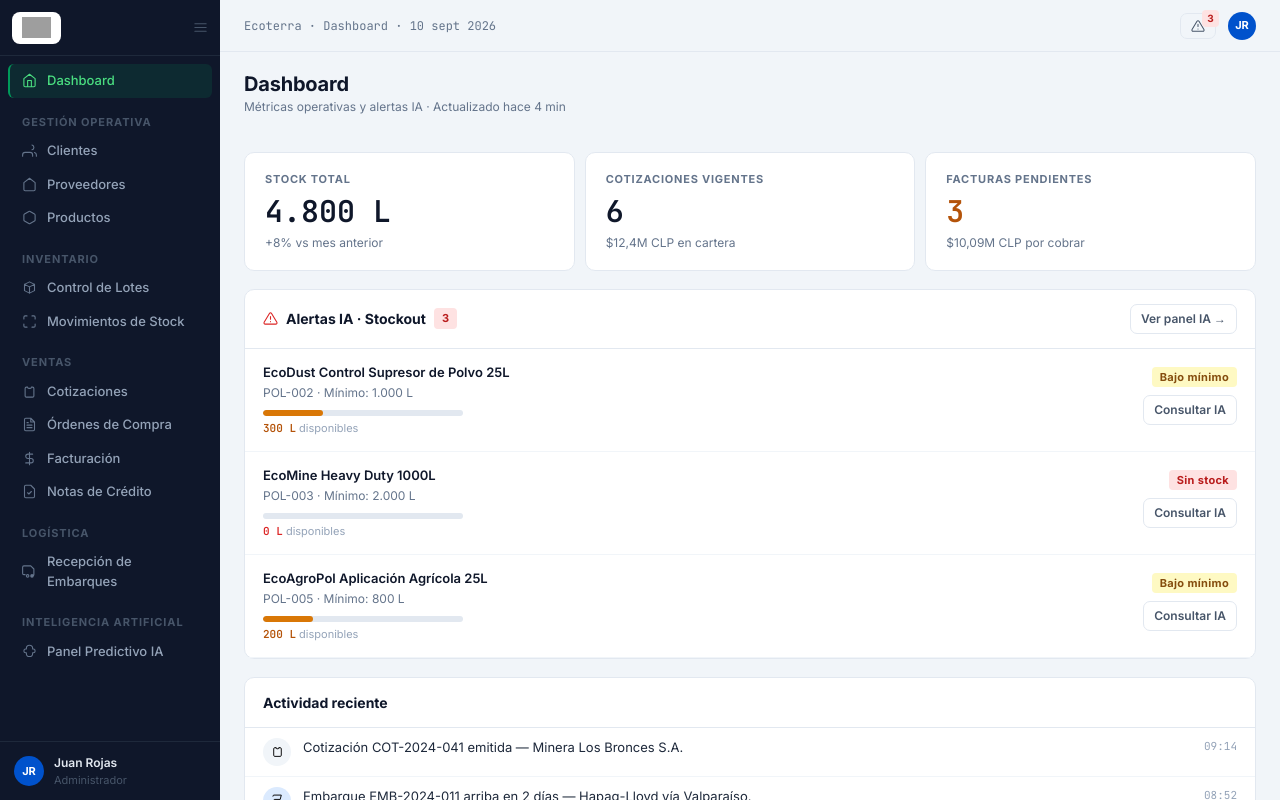
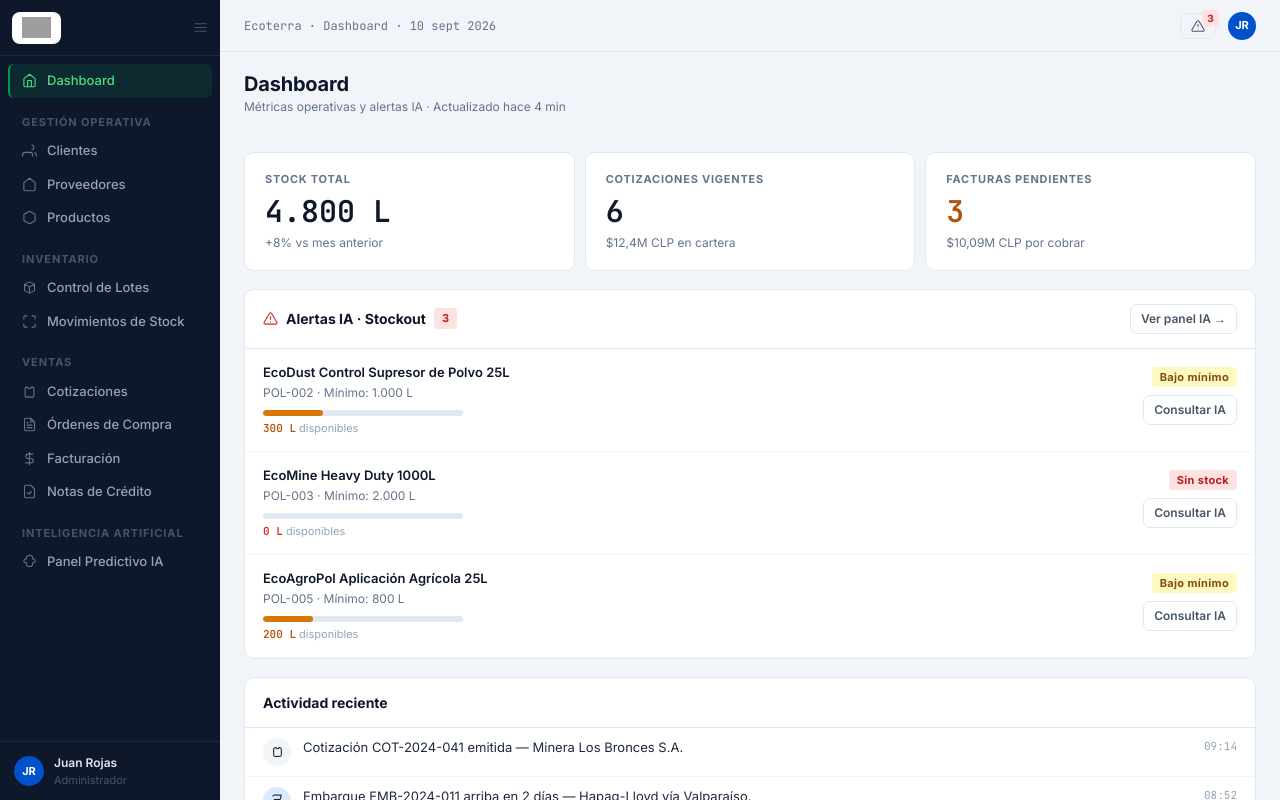
Before and after one commit to r3xyzz/Proyecto-Sistema-de-Gestion-de-Inventario-Cotizaciones-y-Facturacion-Ecoterra, a React (Vite) app: page / in a window 1280 px wide. Built offline with nearby package versions, Linux system fonts and the light colour scheme; grey boxes are pictures that could not be loaded; the HTML template or start-up script is replaced by a standard one.

Commit message:
feat: Se eliminó la sección de logística quite: la entrada “Recepción de Embarques” del sidebar, la opción de pantalla asociada, y la ruta de navegación interna que mostraba esa interfaz.

```diff
--- a/src/App.tsx
+++ b/src/App.tsx
@@ -49,7 +49,7 @@ const I = {
 type Screen = "dashboard" | "clientes" | "proveedores" | "productos"
   | "lotes" | "movimientos"
   | "cotizaciones" | "oc" | "facturacion" | "nc"
-  | "logistica" | "ia";
+  | "ia";
 
 // ─── Shared helpers ───────────────────────────────────────────────────────────
 function Badge({ t, children }: { t: "ok"|"warn"|"danger"|"info"|"neutral"|"purple"; children: ReactNode }) {
@@ -154,9 +154,6 @@ const NAV: NavGroup[] = [
     { id: "oc", label: "Órdenes de Compra", icon: I.oc },
     { id: "facturacion", label: "Facturación", icon: I.invoice },
     { id: "nc", label: "Notas de Crédito", icon: I.nc },
-  ]},
-  { label: "Logística", items: [
-    { id: "logistica", label: "Recepción de Embarques", icon: I.logistics },
   ]},
   { label: "Inteligencia Artificial", items: [
     { id: "ia", label: "Panel Predictivo IA", icon: I.ai },
@@ -1567,7 +1564,6 @@ export default function App() {
       case "oc":           return <OC/>;
       case "facturacion":  return <Facturacion/>;
       case "nc":           return <NotasCredito/>;
-      case "logistica":    return <Logistica/>;
       case "ia":           return <IaPanel/>;
       default:             return <Dashboard onNav={setScreen}/>;
     }
```
